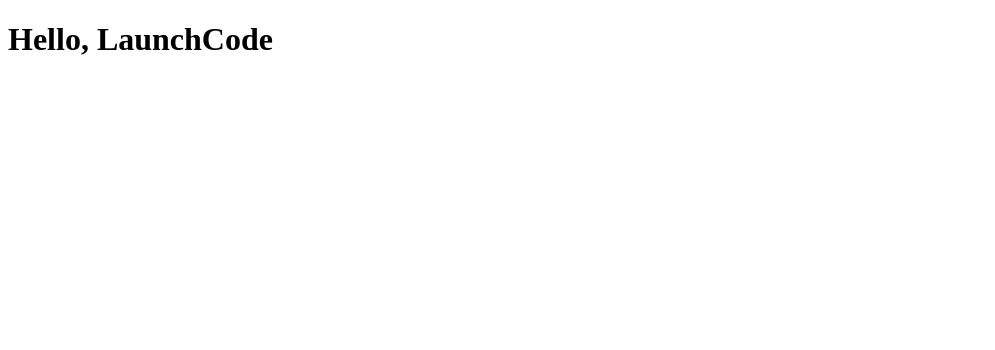
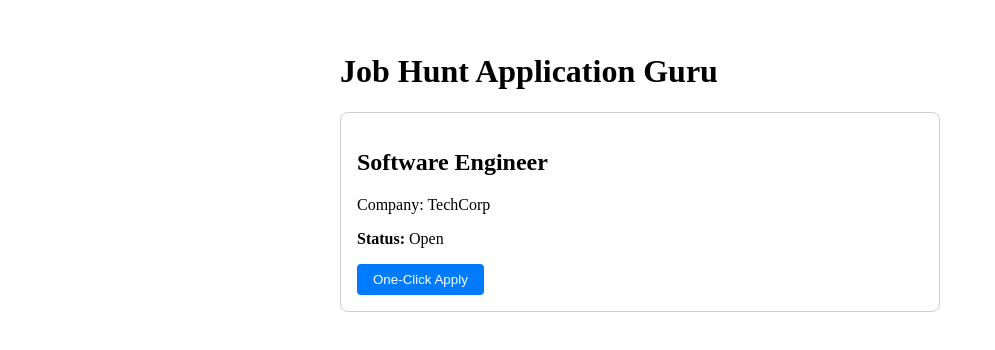
Before and after one commit to arikaf1/Unit-1-project, a React (Vite) app: page / in a window 1280 px wide. Shown: the top 350 px of the page, without its empty margins (0-995 px from the left). Built offline with nearby package versions, Linux system fonts and the light colour scheme.

Commit message:
Create components directory and build initial functional JobCard

```diff
--- a/src/App.jsx
+++ b/src/App.jsx
@@ -1,9 +1,20 @@
 function app() {
   return (
     <div>
-      <h1>Hello, LaunchCode</h1>
+      <h1>Job Hunt Guru</h1>
       </div>
   )
 }
 
-export default app
+import JobCard from './components/JobCard';
+
+function App() {
+  return (
+    <div style={{ padding: '24px', maxWidth: '600px', margin: '0 auto' }}>
+      <h1>Job Hunt Application Guru</h1>
+      <JobCard />
+    </div>
+  );
+}
+
+export default App;
--- /dev/null
+++ b/src/components/JobCard.jsx
@@ -0,0 +1,30 @@
+import React, { useState } from 'react';
+
+function JobCard() {
+  const [applied, setApplied] = useState(false);
+
+  const handleApply = () => {
+    setApplied(true);
+    alert('Application submitted successfully!');
+  };
+
+  return (
+    <div style={{ border: '1px solid #ccc', padding: '16px', borderRadius: '8px', margin: '12px 0' }}>
+      <h2>Software Engineer</h2>
+      <p>Company: TechCorp</p>
+
+      {/* Upfront Info placeholders for later phases */}
+      <p><strong>Status:</strong> Open</p>
+
+      <button
+        onClick={handleApply}
+        disabled={applied}
+        style={{ padding: '8px 16px', backgroundColor: applied ? '#ccc' : '#007bff', color: '#fff', border: 'none', borderRadius: '4px', cursor: 'pointer' }}
+      >
+        {applied ? 'Applied ✔' : 'One-Click Apply'}
+      </button>
+    </div>
+  );
+}
+
+export default JobCard;
```
